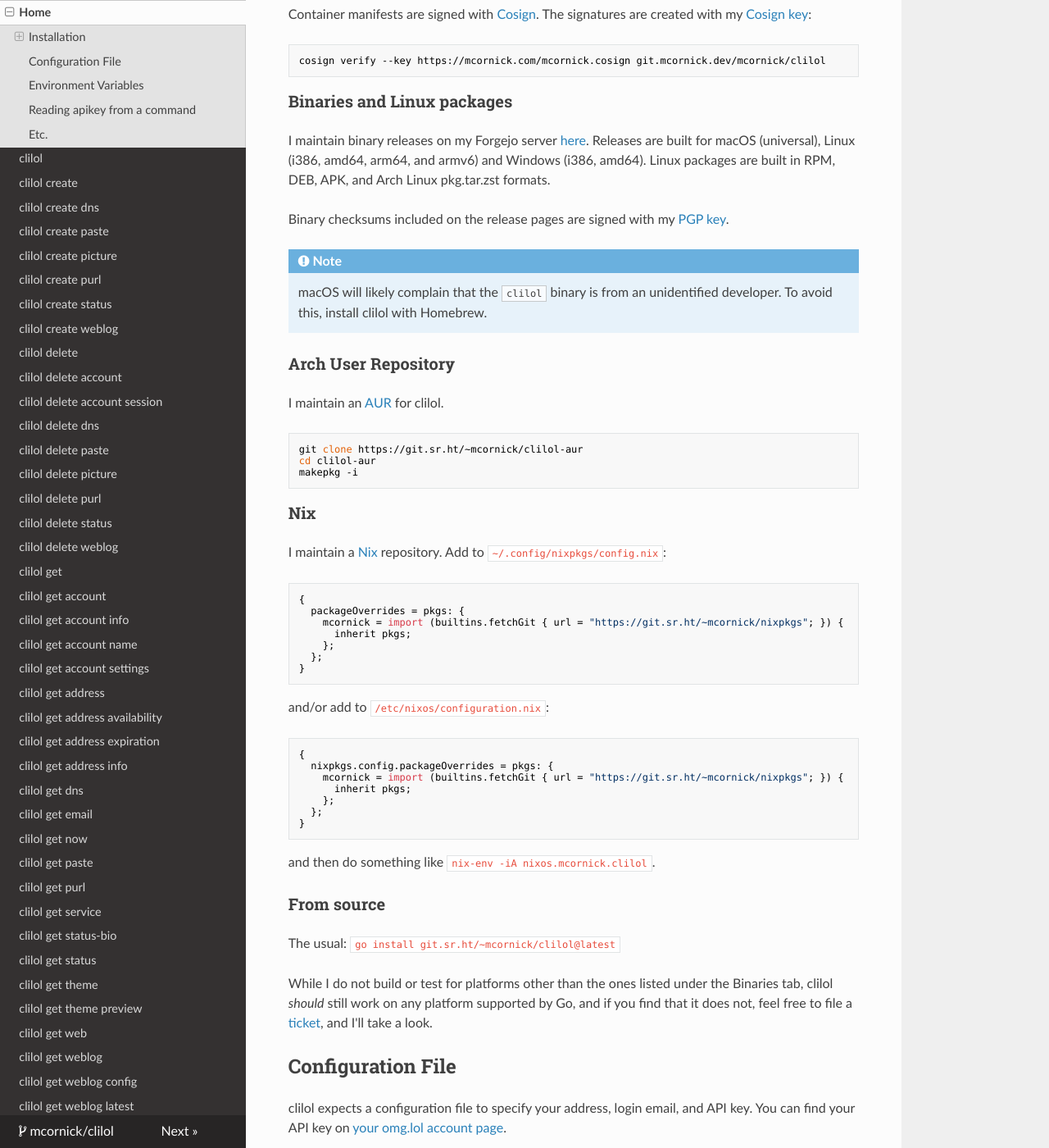
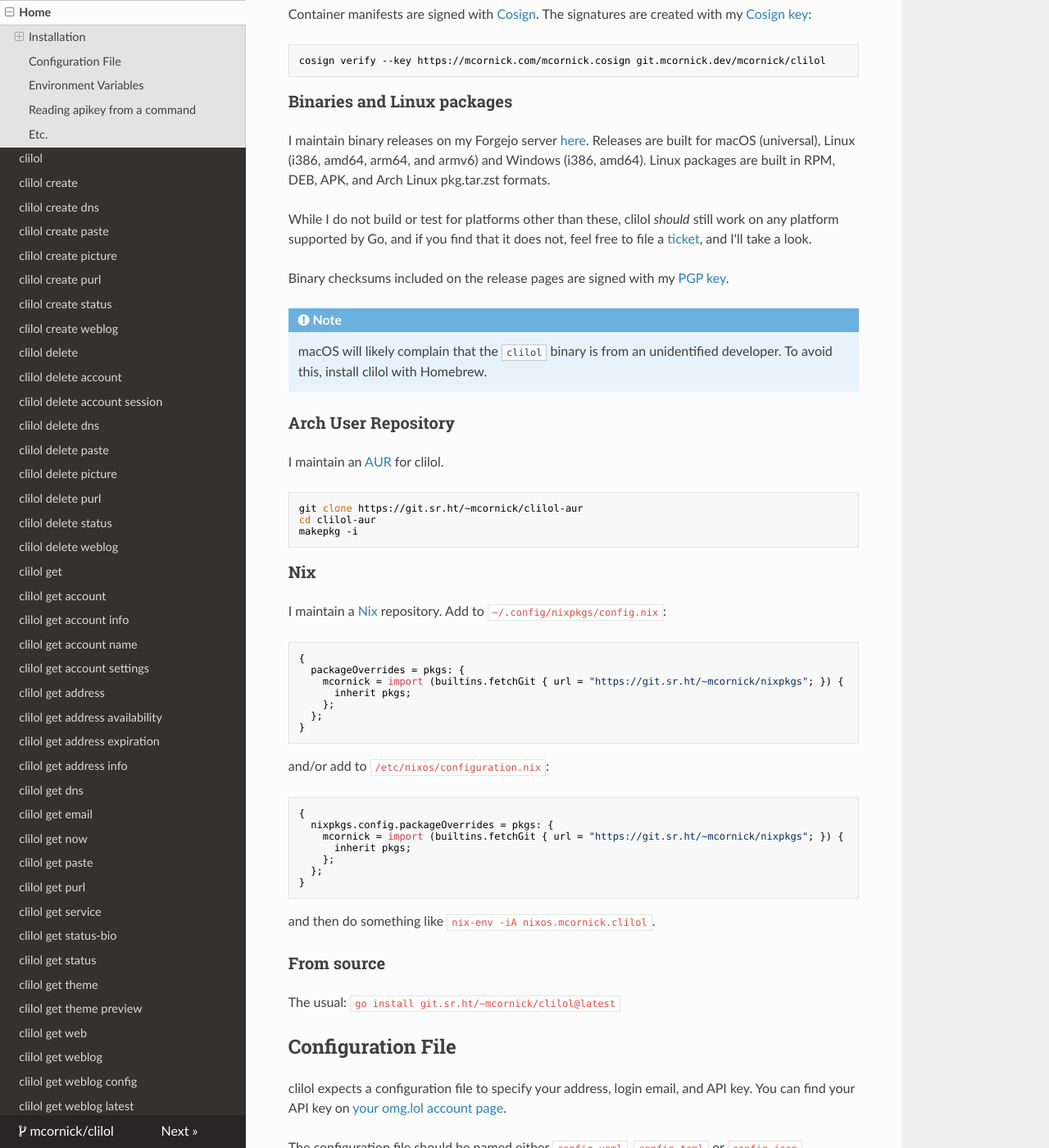
Before and after one commit to mcornick/clilol, an MkDocs documentation site: the page built from docs/index.md, in a window 1280 px wide and 1400 px high, scrolled down 940 px. Shown: the whole window at 82% size. Built offline with MkDocs 1.6.1, drawn with Linux system fonts in a browser that asks for light colours; nearby versions of some CDN libraries; some of the changed lines change nothing that is shown.

Commit message:
docs: relocate note about unsupported platforms
Signed-off-by: Mark Cornick <mark@markcornick.com>

```diff
--- a/docs/index.md
+++ b/docs/index.md
@@ -46,6 +46,8 @@
 ### Binaries and Linux packages
 
 I maintain binary releases on my Forgejo server [here](https://git.mcornick.dev/mcornick/clilol/releases). Releases are built for macOS (universal), Linux (i386, amd64, arm64, and armv6) and Windows (i386, amd64). Linux packages are built in RPM, DEB, APK, and Arch Linux pkg.tar.zst formats.
+
+While I do not build or test for platforms other than these, clilol _should_ still work on any platform supported by Go, and if you find that it does not, feel free to file a [ticket](https://todo.sr.ht/~mcornick/clilol), and I'll take a look.
 
 Binary checksums included on the release pages are signed with my [PGP key](https://meta.sr.ht/~mcornick.pgp).
 
@@ -96,8 +98,6 @@
 ### From source
 
 The usual: `go install git.sr.ht/~mcornick/clilol@latest`
-
-While I do not build or test for platforms other than the ones listed under the Binaries tab, clilol _should_ still work on any platform supported by Go, and if you find that it does not, feel free to file a [ticket](https://todo.sr.ht/~mcornick/clilol), and I'll take a look.
 
 ## Configuration File
 
```
